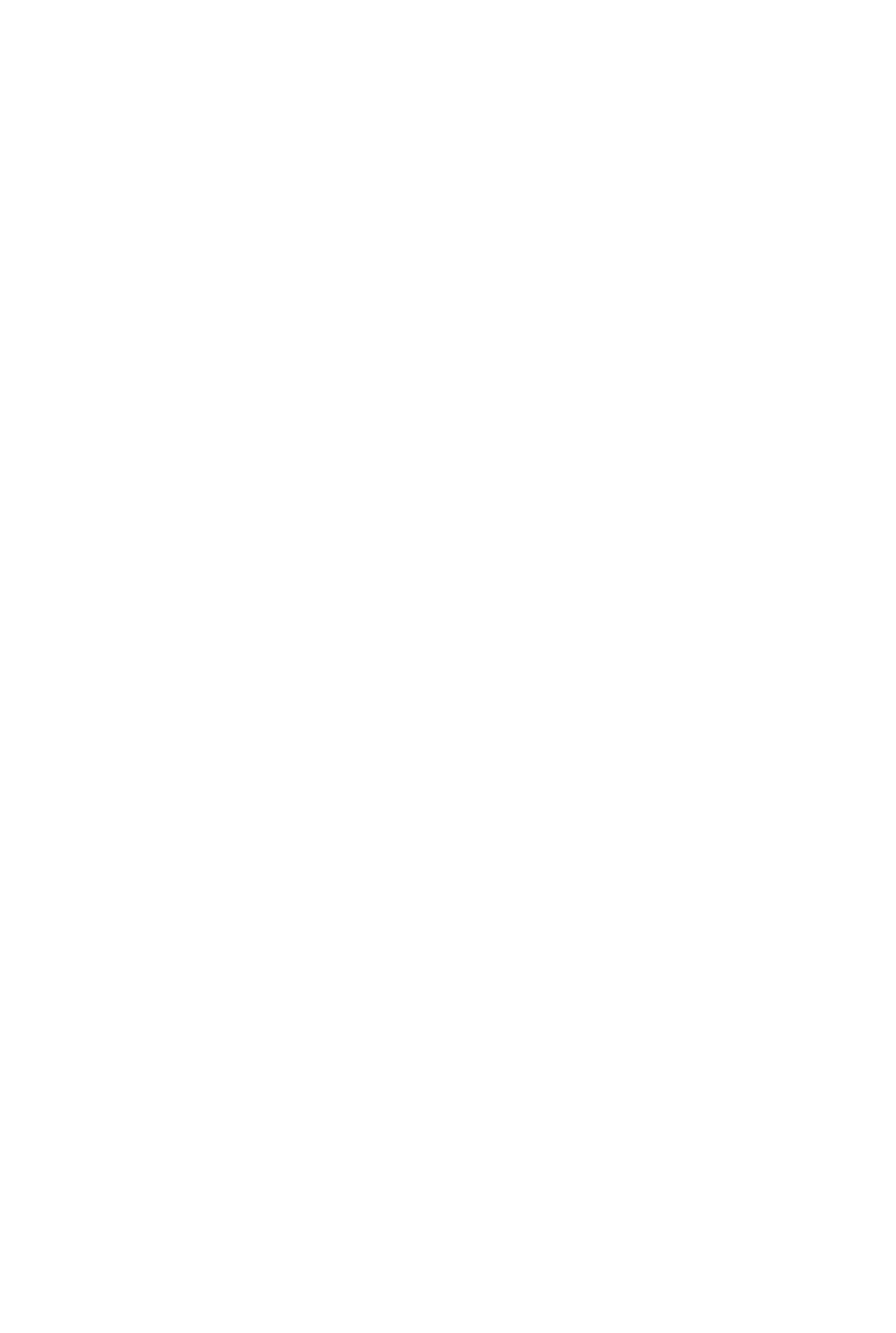
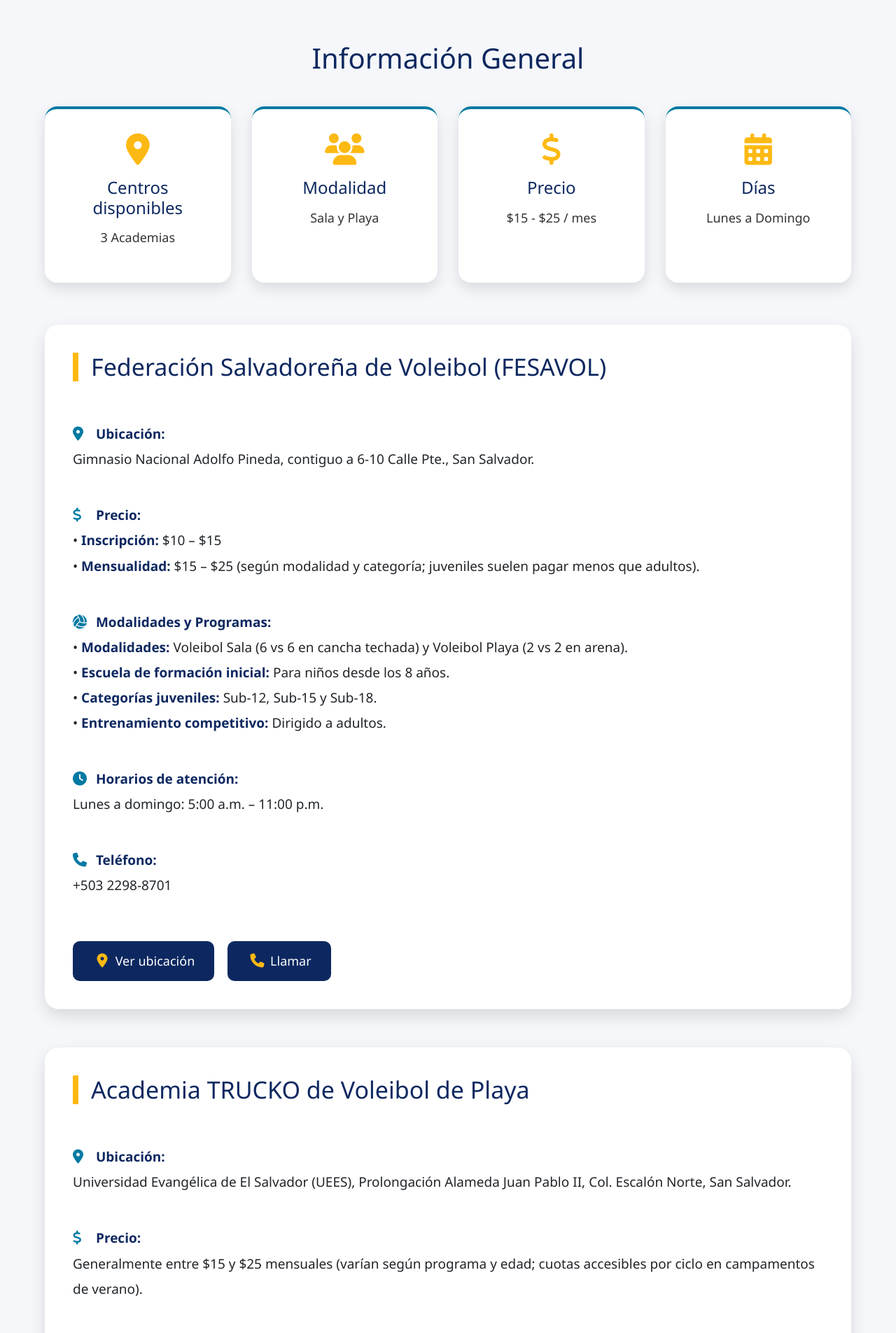
Before and after one commit to CarlosMois/Sportx, a PHP site: page /voleibol.html in a window 1280 px wide. Before the commit the part shown is empty. Shown: the part 512-2417 px from the top of the page at 70% size. Before the commit the page ends 800 px from the top, so only its background shows below. Run offline with PHP 8.4, Linux system fonts and the light colour scheme; some libraries are stand-ins or nearby versions.

Commit message:
voleibol y ballet hechos

```diff
--- a/Sportx/Deportes/lucha.css
+++ b/Sportx/Deportes/lucha.css
@@ -278,9 +278,8 @@ footer p{
 .back-container{
 
     width:90%;
-
     max-width:1200px;
-
+    text-align:left;
     margin:25px auto;
 }
 
--- a/Sportx/Deportes/voleibol.html
+++ b/Sportx/Deportes/voleibol.html
@@ -0,0 +1,503 @@
+<!DOCTYPE html>
+<html lang="es">
+<head>
+    <meta charset="UTF-8">
+    <meta name="viewport" content="width=device-width, initial-scale=1.0">
+    <title>SportX | Voleibol</title>
+
+    <!-- Bootstrap 5 CSS -->
+    <link href="https://cdn.jsdelivr.net/npm/bootstrap@5.3.0/dist/css/bootstrap.min.css" rel="stylesheet">
+
+    <!-- Font Awesome Icons -->
+    <link rel="stylesheet" href="https://cdnjs.cloudflare.com/ajax/libs/font-awesome/6.6.0/css/all.min.css">
+
+    <!-- CSS INTERNO -->
+    <style>
+        * {
+            margin: 0;
+            padding: 0;
+            box-sizing: border-box;
+            font-family: 'Segoe UI', sans-serif;
+        }
+
+        body {
+            background: #f5f7fa;
+            color: #333;
+        }
+
+        /* ===========================
+                  HERO
+        =========================== */
+
+        .hero {
+            background:
+            linear-gradient(rgba(13, 40, 96, 0.80), rgba(13, 40, 96, 0.80)),
+            url("/Sportx/img/voleibol.jpg");
+
+            background-size: cover;
+            background-position: center;
+            background-repeat: no-repeat;
+
+            color: white;
+            text-align: center;
+            padding: 120px 20px;
+        }
+
+        .hero h1 {
+            font-size: 58px;
+            margin-bottom: 20px;
+            color: #FDB913;
+        }
+
+        .hero p {
+            font-size: 22px;
+            max-width: 900px;
+            margin: auto;
+            line-height: 1.8;
+        }
+
+        /* ===========================
+              INFORMACIÓN GENERAL
+        =========================== */
+
+        .info-general {
+            width: 90%;
+            max-width: 1200px;
+            margin: 60px auto;
+        }
+
+        .info-general h2 {
+            text-align: center;
+            color: #0D2860;
+            font-size: 40px;
+            margin-bottom: 45px;
+        }
+
+        .info-grid {
+            display: grid;
+            grid-template-columns: repeat(auto-fit, minmax(240px, 1fr));
+            gap: 30px;
+        }
+
+        .info-box {
+            background: white;
+            padding: 35px;
+            border-radius: 18px;
+            text-align: center;
+            box-shadow: 0 8px 20px rgba(0, 0, 0, 0.12);
+            transition: .3s;
+            border-top: 4px solid #007AA2;
+        }
+
+        .info-box:hover {
+            transform: translateY(-5px);
+        }
+
+        .info-box i {
+            font-size: 45px;
+            color: #FDB913;
+            margin-bottom: 18px;
+        }
+
+        .info-box h3 {
+            color: #0D2860;
+            margin-bottom: 15px;
+            font-size: 24px;
+        }
+
+        .info-box p {
+            font-size: 18px;
+        }
+
+        /* ===========================
+                  TARJETAS
+        =========================== */
+
+        .card {
+            width: 90%;
+            max-width: 1200px;
+            margin: 55px auto;
+            background: white;
+            padding: 40px;
+            border-radius: 20px;
+            box-shadow: 0 10px 25px rgba(0, 0, 0, 0.12);
+            border: none;
+        }
+
+        .card h2 {
+            color: #0D2860;
+            font-size: 34px;
+            border-left: 8px solid #FDB913;
+            padding-left: 18px;
+            margin-bottom: 35px;
+        }
+
+        .card p {
+            margin: 22px 0;
+            line-height: 1.9;
+            font-size: 19px;
+        }
+
+        .card strong {
+            color: #0D2860;
+        }
+
+        .card i {
+            color: #007AA2;
+            width: 28px;
+            font-size: 20px;
+        }
+
+        /* ===========================
+                  BOTONES
+        =========================== */
+
+        .buttons {
+            margin-top: 40px;
+        }
+
+        .btn {
+            display: inline-block;
+            background: #0D2860;
+            color: white;
+            text-decoration: none;
+            padding: 15px 28px;
+            border-radius: 10px;
+            margin-right: 15px;
+            transition: .3s;
+            font-size: 18px;
+            border: none;
+        }
+
+        .btn i {
+            color: #FDB913;
+        }
+
+        .btn:hover {
+            background: #FDB913;
+            color: #0D2860;
+        }
+
+        .btn:hover i {
+            color: #0D2860;
+        }
+
+        /* ===========================
+                  FOOTER
+        =========================== */
+
+        footer {
+            background:
+            linear-gradient(rgba(13, 40, 96, 0.85), rgba(13, 40, 96, 0.85)),
+            url("/Sportx/img/voleibol.jpg");
+
+            background-size: cover;
+            background-position: center;
+
+            color: white;
+            text-align: center;
+            padding: 60px 20px;
+            margin-top: 70px;
+        }
+
+        footer p {
+            font-size: 20px;
+            font-weight: bold;
+        }
+
+        /* ===========================
+                BOTÓN VOLVER
+        =========================== */
+
+        .back-container {
+            width: 90%;
+            max-width: 1200px;
+            margin: 25px auto;
+            text-align: left;
+        }
+
+        .back-btn {
+            display: inline-block;
+            background: #FDB913;
+            color: #0D2860;
+            text-decoration: none;
+            padding: 14px 24px;
+            border-radius: 12px;
+            font-weight: bold;
+            transition: .3s;
+        }
+
+        .back-btn:hover {
+            background: #007AA2;
+            color: white;
+        }
+
+        /* ===========================
+                RESPONSIVE
+        =========================== */
+
+        @media(max-width: 768px) {
+            .hero {
+                padding: 60px 20px;
+            }
+
+            .hero h1 {
+                font-size: 40px;
+            }
+
+            .hero p {
+                font-size: 18px;
+            }
+
+            .info-general h2 {
+                font-size: 32px;
+            }
+
+            .card {
+                padding: 25px;
+            }
+
+            .card h2 {
+                font-size: 28px;
+            }
+
+            .card p {
+                font-size: 17px;
+            }
+
+            .btn {
+                display: block;
+                text-align: center;
+                margin: 12px 0;
+            }
+        }
+    </style>
+</head>
+
+<body>
+
+<header class="hero">
+
+    <div class="back-container">
+        <a href="/sportx copy/index1.html" class="back-btn">
+            <i class="fa-solid fa-arrow-left"></i>
+            Volver al menú
+        </a>
+    </div>
+
+    <div class="hero-content">
+        <h1>Voleibol</h1>
+        <p>Descubre las mejores opciones y academias para practicar voleibol de sala y de playa en El Salvador.</p>
+    </div>
+
+</header>
+
+<main>
+
+<section class="info-general">
+
+    <h2>Información General</h2>
+
+    <div class="info-grid">
+
+        <div class="info-box">
+            <i class="fa-solid fa-location-dot"></i>
+            <h3>Centros disponibles</h3>
+            <p>3 Academias</p>
+        </div>
+
+        <div class="info-box">
+            <i class="fa-solid fa-users"></i>
+            <h3>Modalidad</h3>
+            <p>Sala y Playa</p>
+        </div>
+
+        <div class="info-box">
+            <i class="fa-solid fa-dollar-sign"></i>
+            <h3>Precio</h3>
+            <p>$15 - $25 / mes</p>
+        </div>
+
+        <div class="info-box">
+            <i class="fa-solid fa-calendar-days"></i>
+            <h3>Días</h3>
+            <p>Lunes a Domingo</p>
+        </div>
+
+    </div>
+
+</section>
+
+<!-- Academia 1 -->
+
+<section class="card">
+
+<h2>Federación Salvadoreña de Voleibol (FESAVOL)</h2>
+
+<p><i class="fa-solid fa-location-dot"></i>
+<strong>Ubicación:</strong><br>
+Gimnasio Nacional Adolfo Pineda, contiguo a 6-10 Calle Pte., San Salvador.
+</p>
+
+<p><i class="fa-solid fa-dollar-sign"></i>
+<strong>Precio:</strong><br>
+• <strong>Inscripción:</strong> $10 – $15<br>
+• <strong>Mensualidad:</strong> $15 – $25 (según modalidad y categoría; juveniles suelen pagar menos que adultos).
+</p>
+
+<p><i class="fa-solid fa-volleyball"></i>
+<strong>Modalidades y Programas:</strong><br>
+• <strong>Modalidades:</strong> Voleibol Sala (6 vs 6 en cancha techada) y Voleibol Playa (2 vs 2 en arena).<br>
+• <strong>Escuela de formación inicial:</strong> Para niños desde los 8 años.<br>
+• <strong>Categorías juveniles:</strong> Sub-12, Sub-15 y Sub-18.<br>
+• <strong>Entrenamiento competitivo:</strong> Dirigido a adultos.
+</p>
+
+<p><i class="fa-solid fa-clock"></i>
+<strong>Horarios de atención:</strong><br>
+Lunes a domingo: 5:00 a.m. – 11:00 p.m.
+</p>
+
+<p><i class="fa-solid fa-phone"></i>
+<strong>Teléfono:</strong><br>
++503 2298-8701
+</p>
+
+<div class="buttons">
+
+<a href="https://maps.google.com/?q=Gimnasio+Nacional+Adolfo+Pineda+San+Salvador" target="_blank" class="btn">
+    <i class="fa-solid fa-location-dot"></i>
+    Ver ubicación
+</a>
+
+<a href="tel:+50322988701" class="btn">
+<i class="fa-solid fa-phone"></i>
+Llamar
+</a>
+
+</div>
+
+</section>
+
+<!-- Academia 2 -->
+
+<section class="card">
+
+<h2>Academia TRUCKO de Voleibol de Playa</h2>
+
+<p><i class="fa-solid fa-location-dot"></i>
+<strong>Ubicación:</strong><br>
+Universidad Evangélica de El Salvador (UEES), Prolongación Alameda Juan Pablo II, Col. Escalón Norte, San Salvador.
+</p>
+
+<p><i class="fa-solid fa-dollar-sign"></i>
+<strong>Precio:</strong><br>
+Generalmente entre $15 y $25 mensuales (varían según programa y edad; cuotas accesibles por ciclo en campamentos de verano).
+</p>
+
+<p><i class="fa-solid fa-volleyball"></i>
+<strong>Qué ofrecen y Categorías:</strong><br>
+• <strong>Exclusivamente Voleibol de Playa:</strong> Formación técnica, física y táctica en arena.<br>
+• <strong>Sub-12 (8–12 años):</strong> Enfocadas en juegos motrices y fundamentos básicos.<br>
+• <strong>Sub-18 (13–18 años):</strong> Entrenamientos de alta intensidad, técnica competitiva y preparación física.<br>
+• <strong>Adultos:</strong> Programas recreativos y competitivos.<br>
+• <strong>Competencia:</strong> Participación en torneos nacionales e internacionales (ej. Circuito NORCECA).
+</p>
+
+<p><i class="fa-solid fa-clock"></i>
+<strong>Horario de atención:</strong><br>
+• <strong>Lunes:</strong> 5:30 p.m. – 7:00 p.m.<br>
+• <strong>Martes:</strong> 3:00 p.m. – 5:00 p.m.<br>
+• <strong>Miércoles:</strong> 5:30 p.m. – 7:00 p.m.<br>
+• <strong>Jueves:</strong> 3:00 p.m. – 5:00 p.m.<br>
+• <strong>Viernes:</strong> CERRADO<br>
+• <strong>Sábado:</strong> 8:00 a.m. – 12:00 p.m. y 3:30 p.m. – 5:30 p.m.<br>
+• <strong>Domingo:</strong> 9:00 a.m. – 11:00 a.m.
+</p>
+
+<p><i class="fa-solid fa-phone"></i>
+<strong>Teléfono:</strong><br>
++503 7007-3110
+</p>
+
+<div class="buttons">
+
+<a href="https://maps.google.com/?q=Universidad+Evangelica+de+El+Salvador" target="_blank" class="btn">
+    <i class="fa-solid fa-location-dot"></i>
+    Ver ubicación
+</a>
+
+<a href="tel:+50370073110" class="btn">
+<i class="fa-solid fa-phone"></i>
+Llamar
+</a>
+
+</div>
+
+</section>
+
+<!-- Academia 3 -->
+
+<section class="card">
+
+<h2>Sports Evolution Academy (SEA)</h2>
+
+<p><i class="fa-solid fa-location-dot"></i>
+<strong>Ubicación:</strong><br>
+Centro Escolar José Simeón Cañas, San Jacinto, San Salvador.
+</p>
+
+<p><i class="fa-solid fa-dollar-sign"></i>
+<strong>Precio:</strong><br>
+• <strong>Inscripción inicial:</strong> $10 – $15<br>
+• <strong>Mensualidad:</strong> $15 – $25
+</p>
+
+<p><i class="fa-solid fa-volleyball"></i>
+<strong>Qué ofrecen:</strong><br>
+• Exclusivamente Voleibol Sala.<br>
+• Programas de formación juvenil (Sub-12, Sub-15, Sub-18).<br>
+• Entrenamiento competitivo para jóvenes y adultos.<br>
+• Preparación física, técnica y táctica.<br>
+• Convivencias deportivas y participación en torneos locales.
+</p>
+
+<p><i class="fa-solid fa-clock"></i>
+<strong>Horarios de atención:</strong><br>
+Lunes a sábado: 9:00 a.m. – 5:00 p.m.
+</p>
+
+<p><i class="fa-solid fa-phone"></i>
+<strong>Teléfono:</strong><br>
++503 7305-2616
+</p>
+
+<div class="buttons">
+
+<a href="https://maps.google.com/?q=Centro+Escolar+Jose+Simeon+Canas+San+Jacinto+San+Salvador" target="_blank" class="btn">
+    <i class="fa-solid fa-location-dot"></i>
+    Ver ubicación
+</a>
+
+<a href="tel:+50373052616" class="btn">
+<i class="fa-solid fa-phone"></i>
+Llamar
+</a>
+
+</div>
+
+</section>
+
+</main>
+
+<footer>
+
+<p>© 2026 SportX | Todos los derechos reservados.</p>
+
+</footer>
+
+<!-- Bootstrap 5 JS -->
+<script src="https://cdn.jsdelivr.net/npm/bootstrap@5.3.0/dist/js/bootstrap.bundle.min.js"></script>
+
+</body>
+</html>
```
Also changed, not shown: Sportx/Deportes/ballet.html (+2 -5 lines), Sportx/img/voleibol.jpg (renamed from Sportx/img/voleibol img.jpg).
